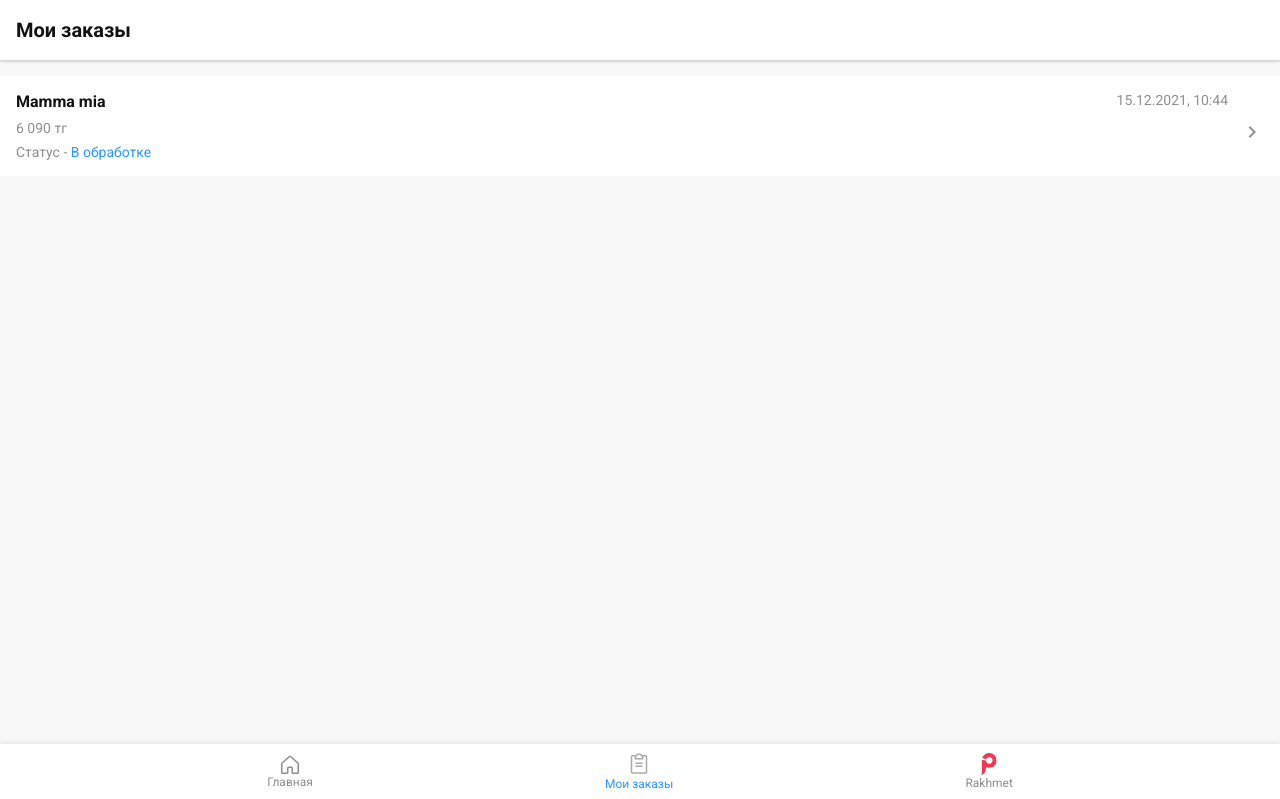
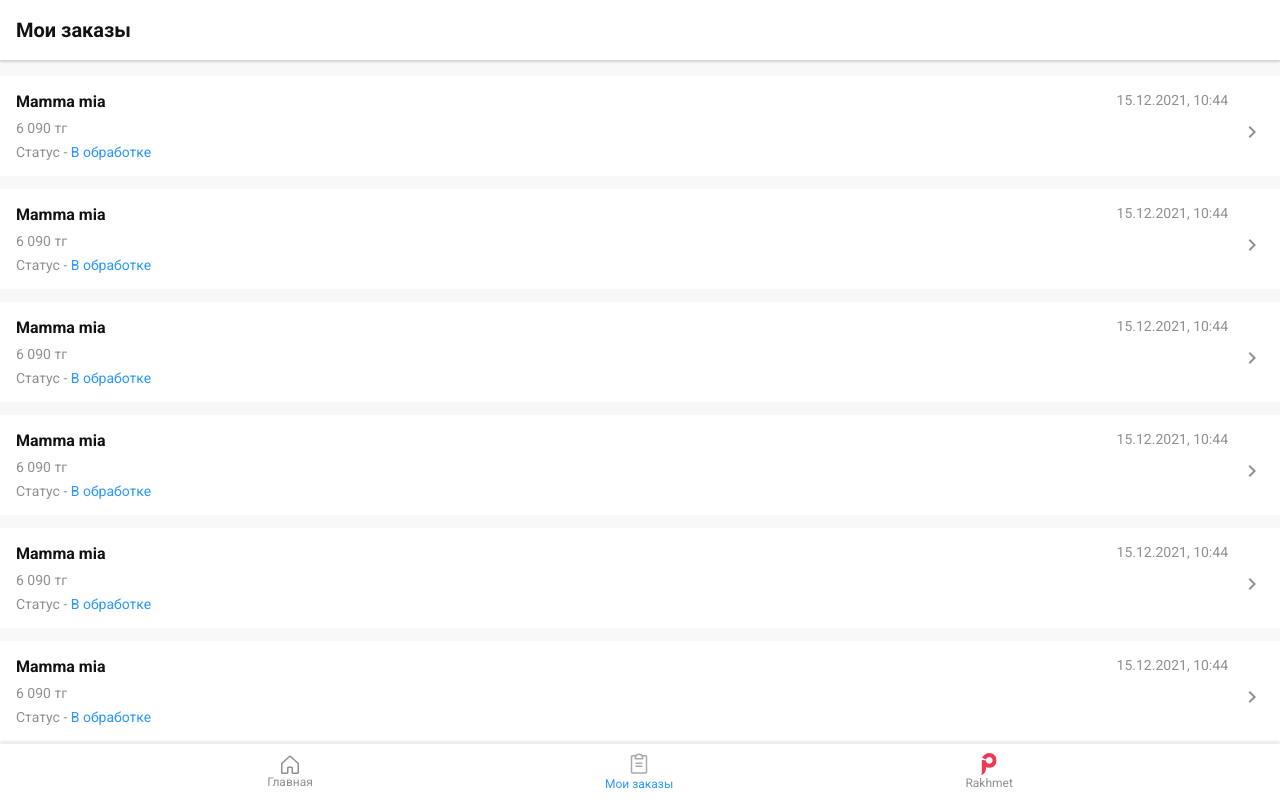
Before and after one commit to choco-internship/team_1, a Vue app: page /myorders in a window 1280 px wide. Shown: the top 799 px of the page. Built offline with nearby package versions, Linux system fonts and the light colour scheme.

Commit message:
style: change style for sections and added padding

```diff
--- a/src/assets/main.css
+++ b/src/assets/main.css
@@ -28,6 +28,12 @@
 
 .container {
   padding: 0px 16px;
+}
+
+.main {
+  min-height: 100vh;
+  display: flex;
+  flex-direction: column;
 }
 
 .title {
--- a/src/layouts/DefaultLayout.vue
+++ b/src/layouts/DefaultLayout.vue
@@ -14,9 +14,3 @@
   components: { Navbar },
 };
 </script>
-
-<style scoped>
-.main {
-  padding-bottom: 56px;
-}
-</style>
--- a/src/views/Home.vue
+++ b/src/views/Home.vue
@@ -51,9 +51,18 @@
 </script>
 
 <style scoped>
+.restaurants {
+  padding-bottom: 56px;
+}
+
 .restaurant__image {
+  width: 90px;
+  height: 90px;
+  object-fit: cover;
+  border-radius: 8px;
   margin-right: 16px;
 }
+
 .restaurant__link {
   display: flex;
   text-decoration: none;
--- a/src/views/MyOrderDetail.vue
+++ b/src/views/MyOrderDetail.vue
@@ -50,7 +50,7 @@
 <style>
 .detail {
   background-color: rgba(248, 248, 248, 255);
-  height: 100vh;
+  flex: 1;
 }
 
 .detail__card {
--- a/src/views/MyOrders.vue
+++ b/src/views/MyOrders.vue
@@ -2,6 +2,146 @@
   <Header>Мои заказы</Header>
   <section class="order main-bg-color">
     <div v-if="true" class="order__list">
+      <router-link class="order__link" :to="`/order-detail/${1827402}`">
+        <div class="order-item container">
+          <div class="order-item__header">
+            <h3 class="order-item__title">Mamma mia</h3>
+            <p class="order-item__date">15.12.2021, 10:44</p>
+          </div>
+          <p class="order-item__price">6 090 тг</p>
+          <p class="order-item__status">
+            Статус -
+            <span class="order-item__status-text order-item__status-text--start"
+              >В обработке
+            </span>
+          </p>
+          <img
+            class="order-item__btn"
+            src="@/assets/images/chevron_right.svg"
+            alt=""
+          />
+        </div>
+      </router-link>
+      <router-link class="order__link" :to="`/order-detail/${1827402}`">
+        <div class="order-item container">
+          <div class="order-item__header">
+            <h3 class="order-item__title">Mamma mia</h3>
+            <p class="order-item__date">15.12.2021, 10:44</p>
+          </div>
+          <p class="order-item__price">6 090 тг</p>
+          <p class="order-item__status">
+            Статус -
+            <span class="order-item__status-text order-item__status-text--start"
+              >В обработке
+            </span>
+          </p>
+          <img
+            class="order-item__btn"
+            src="@/assets/images/chevron_right.svg"
+            alt=""
+          />
+        </div>
+      </router-link>
+      <router-link class="order__link" :to="`/order-detail/${1827402}`">
+        <div class="order-item container">
+          <div class="order-item__header">
+            <h3 class="order-item__title">Mamma mia</h3>
+            <p class="order-item__date">15.12.2021, 10:44</p>
+          </div>
+          <p class="order-item__price">6 090 тг</p>
+          <p class="order-item__status">
+            Статус -
+            <span class="order-item__status-text order-item__status-text--start"
+              >В обработке
+            </span>
+          </p>
+          <img
+            class="order-item__btn"
+            src="@/assets/images/chevron_right.svg"
+            alt=""
+          />
+        </div>
+      </router-link>
+      <router-link class="order__link" :to="`/order-detail/${1827402}`">
+        <div class="order-item container">
+          <div class="order-item__header">
+            <h3 class="order-item__title">Mamma mia</h3>
+            <p class="order-item__date">15.12.2021, 10:44</p>
+          </div>
+          <p class="order-item__price">6 090 тг</p>
+          <p class="order-item__status">
+            Статус -
+            <span class="order-item__status-text order-item__status-text--start"
+              >В обработке
+            </span>
+          </p>
+          <img
+            class="order-item__btn"
+            src="@/assets/images/chevron_right.svg"
+            alt=""
+          />
+        </div>
+      </router-link>
+      <router-link class="order__link" :to="`/order-detail/${1827402}`">
+        <div class="order-item container">
+          <div class="order-item__header">
+            <h3 class="order-item__title">Mamma mia</h3>
+            <p class="order-item__date">15.12.2021, 10:44</p>
+          </div>
+          <p class="order-item__price">6 090 тг</p>
+          <p class="order-item__status">
+            Статус -
+            <span class="order-item__status-text order-item__status-text--start"
+              >В обработке
+            </span>
+          </p>
+          <img
+            class="order-item__btn"
+            src="@/assets/images/chevron_right.svg"
+            alt=""
+          />
+        </div>
+      </router-link>
+      <router-link class="order__link" :to="`/order-detail/${1827402}`">
+        <div class="order-item container">
+          <div class="order-item__header">
+            <h3 class="order-item__title">Mamma mia</h3>
+            <p class="order-item__date">15.12.2021, 10:44</p>
+          </div>
+          <p class="order-item__price">6 090 тг</p>
+          <p class="order-item__status">
+            Статус -
+            <span class="order-item__status-text order-item__status-text--start"
+              >В обработке
+            </span>
+          </p>
+          <img
+            class="order-item__btn"
+            src="@/assets/images/chevron_right.svg"
+            alt=""
+          />
+        </div>
+      </router-link>
+      <router-link class="order__link" :to="`/order-detail/${1827402}`">
+        <div class="order-item container">
+          <div class="order-item__header">
+            <h3 class="order-item__title">Mamma mia</h3>
+            <p class="order-item__date">15.12.2021, 10:44</p>
+          </div>
+          <p class="order-item__price">6 090 тг</p>
+          <p class="order-item__status">
+            Статус -
+            <span class="order-item__status-text order-item__status-text--start"
+              >В обработке
+            </span>
+          </p>
+          <img
+            class="order-item__btn"
+            src="@/assets/images/chevron_right.svg"
+            alt=""
+          />
+        </div>
+      </router-link>
       <router-link class="order__link" :to="`/order-detail/${1827402}`">
         <div class="order-item container">
           <div class="order-item__header">
@@ -48,7 +188,8 @@
 
 <style scoped>
 .order {
-  min-height: 100vh;
+  flex: 1;
+  padding-bottom: 56px;
 }
 
 .order__list {
--- a/src/views/Registration.vue
+++ b/src/views/Registration.vue
@@ -54,6 +54,7 @@
 import AuthInput from "@/components/AuthInput.vue";
 
 export default {
+  name: "Registration",
   components: { Header, BaseButton, AuthInput },
   data() {
     return {
@@ -112,6 +113,7 @@
       }
 
       if (this.isLastStep) {
+        console.log(email, password);
         this.$router.push("/");
         return;
       }
@@ -136,10 +138,13 @@
   position: relative;
   padding-top: 28px;
   padding-bottom: 23px;
-  height: calc(100vh - 68px);
+  flex: 1;
+  display: flex;
+  flex-direction: column;
 }
 
 .form {
+  flex: 1;
   display: flex;
   flex-direction: column;
   justify-content: space-between;
--- a/src/views/Restaurant/MenuItem.vue
+++ b/src/views/Restaurant/MenuItem.vue
@@ -66,6 +66,13 @@
 .product__image {
   position: relative;
 }
+
+.product__image img {
+  width: 128px;
+  height: 90px;
+  object-fit: cover;
+}
+
 .product__controll {
   display: flex;
   justify-content: space-evenly;
```
